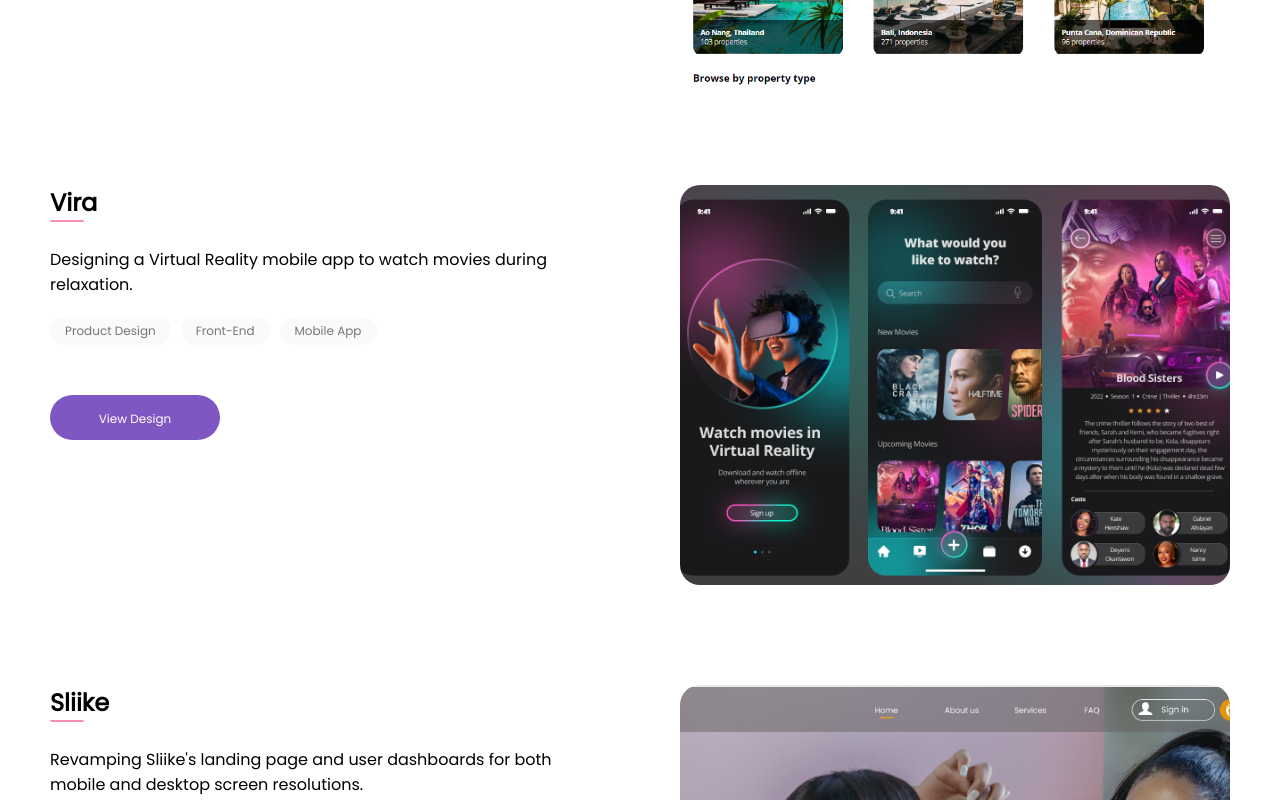
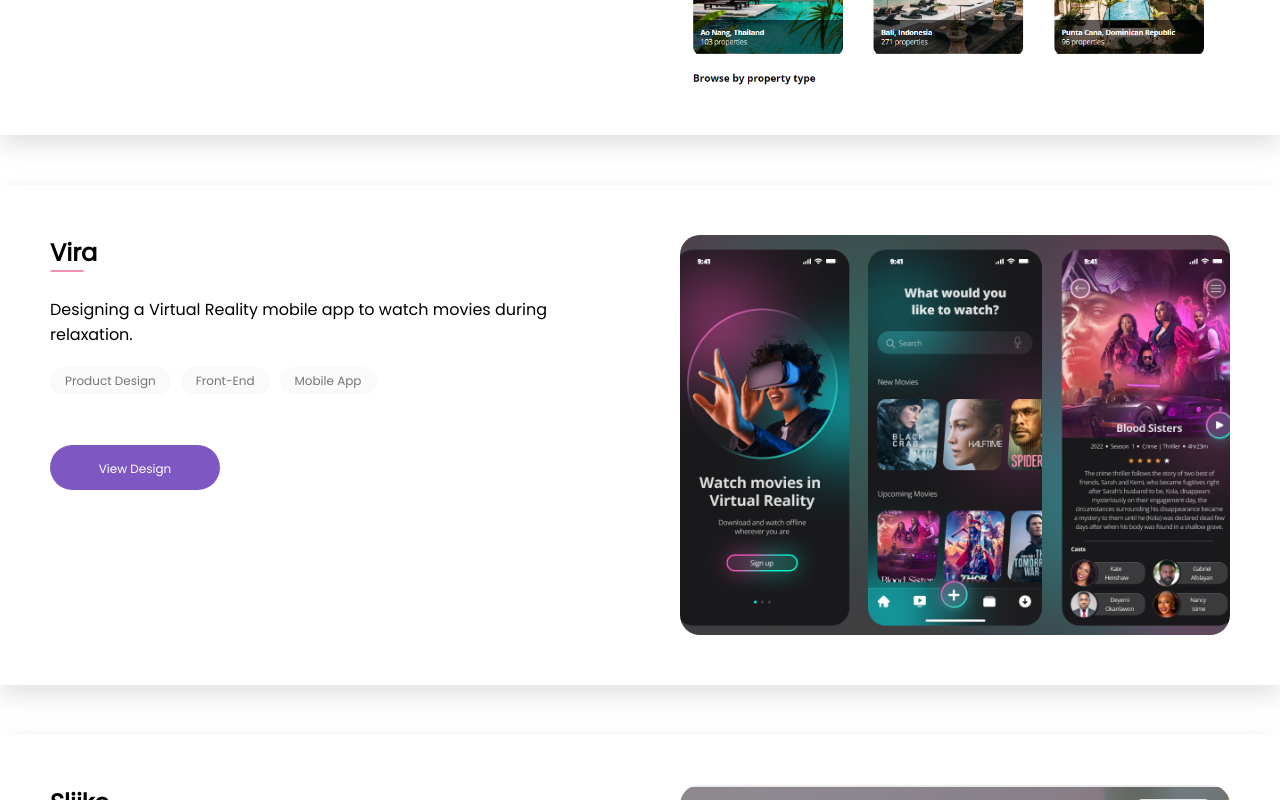
Before and after one commit to ObinnaKelvin/uiportfolio, a React (Create React App) app: page / in a window 1280 px wide. Shown: the part 1380-2180 px from the top of the page. Built offline with nearby package versions, Linux system fonts and the light colour scheme.

Commit message:
Links to all projects added

```diff
--- a/src/components/projects/Projects.jsx
+++ b/src/components/projects/Projects.jsx
@@ -134,7 +134,7 @@ function Projects() {
 						</div>
 					</div>
 				</div>
-				<div className="proj-body-item">
+				<div className="proj-body-item-last">
 					<div className="proj-body-item-tag-link-view-all">
 						{/* <button> */}
 							<Link to="/explore" className="proj-body-item-tag-link-text-view-all">View All Projects</Link>
--- a/src/components/projects/projects.css
+++ b/src/components/projects/projects.css
@@ -18,6 +18,8 @@
 .proj-body-item {
 	display: flex;
 	flex-direction: row;
+	box-shadow: 0px 10px 23px rgb(0 0 0 / 12%);
+	margin-bottom: 50px;
 }
 
 .proj-body-item-left {
```
